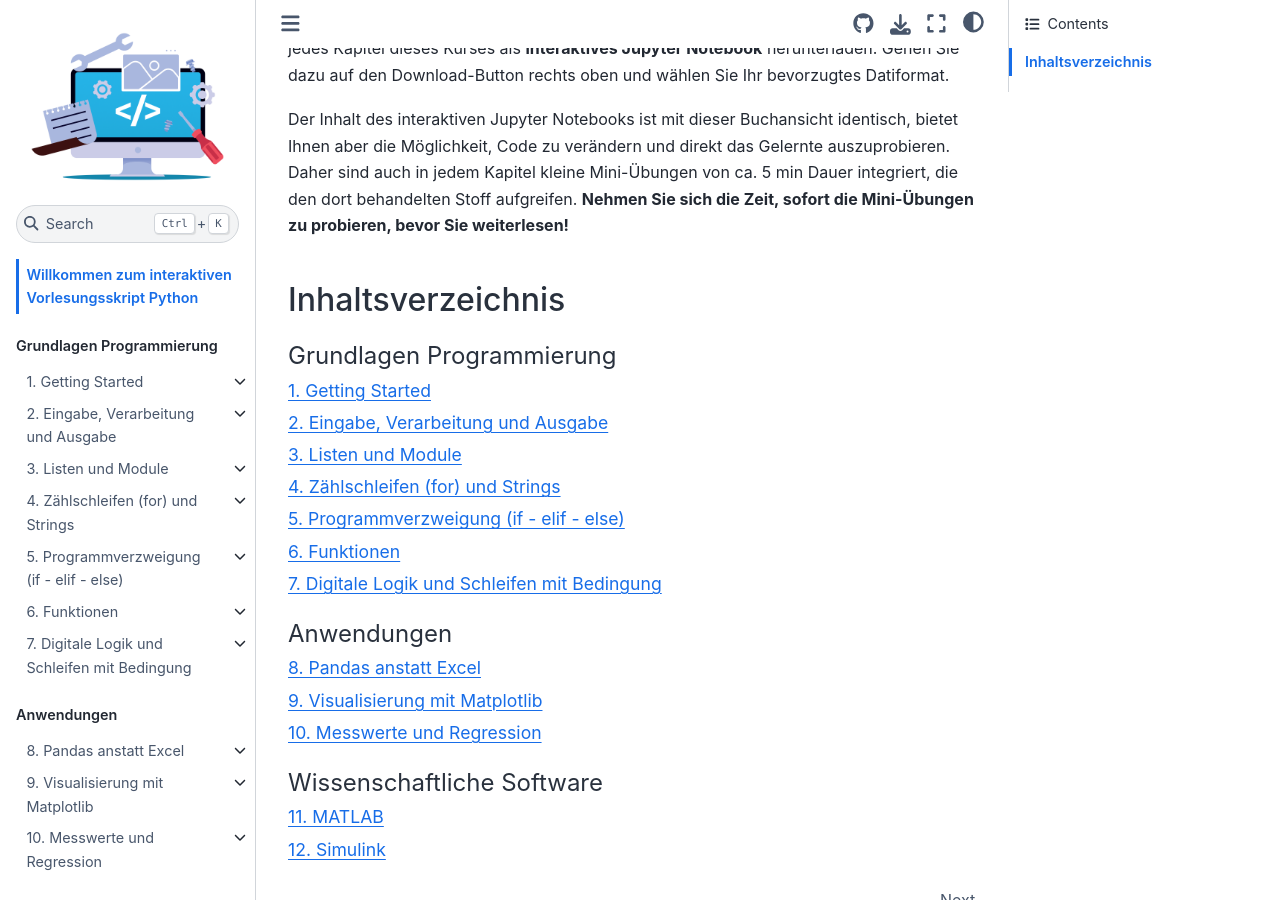
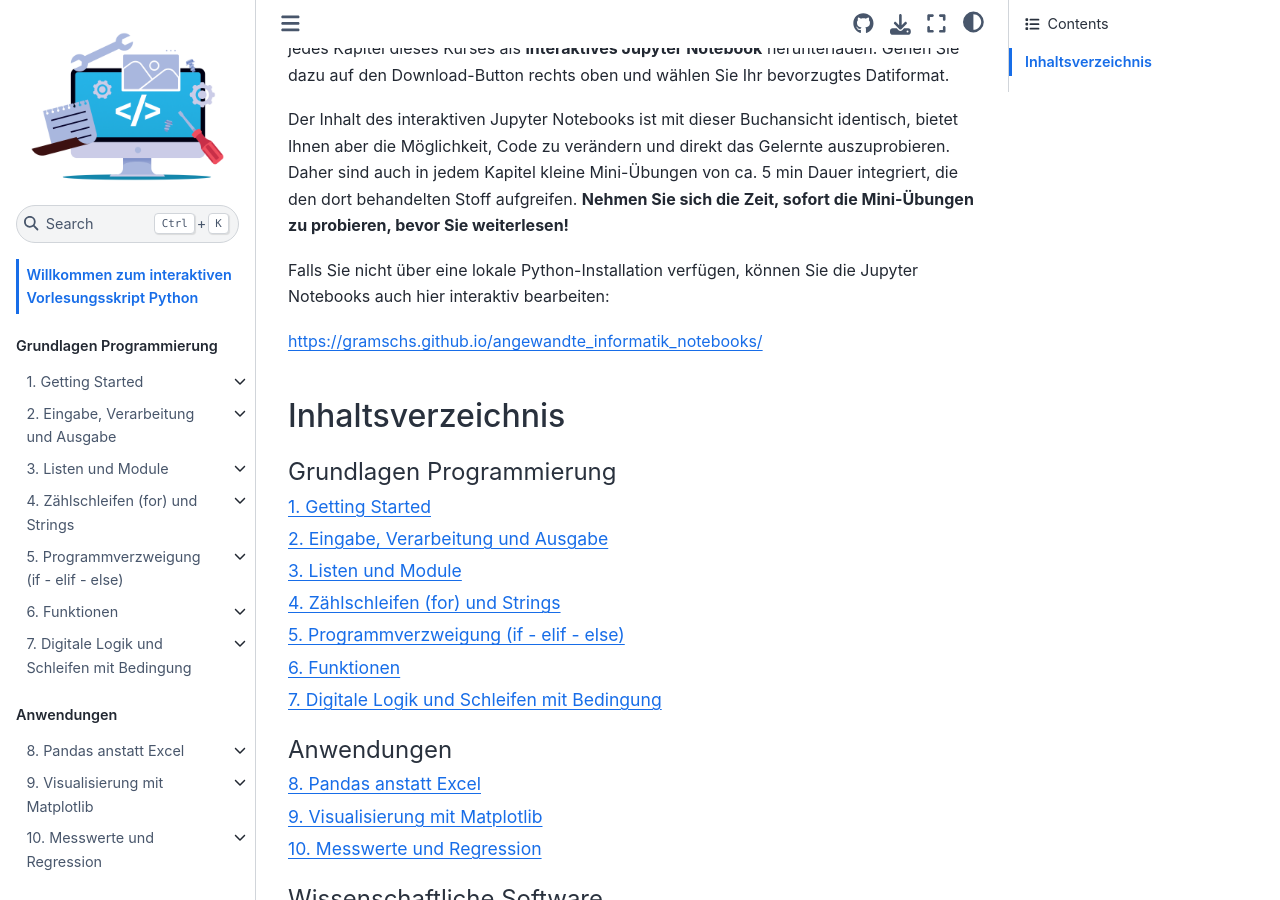
Before and after one commit to gramschs/book_python, a Jupyter Book: the page built from doc/intro.md, in a window 1280 px wide and 900 px high, scrolled down 457 px. Built offline with Jupyter Book 1.0.4 settings and Sphinx 7.4.7 and the Sphinx Book theme 1.1.4, drawn with Linux system fonts in a browser that asks for light colours.

Commit message:
link to JupyterLite

````diff
--- a/doc/intro.md
+++ b/doc/intro.md
@@ -17,6 +17,11 @@ Starten Sie parallel zum Durcharbeiten der Kursmaterialien Python. Gerne können
 
 Der Inhalt des interaktiven Jupyter Notebooks ist mit dieser Buchansicht identisch, bietet Ihnen aber die Möglichkeit, Code zu verändern und direkt das Gelernte auszuprobieren. Daher sind auch in jedem Kapitel kleine Mini-Übungen von ca. 5 min Dauer integriert, die den dort behandelten Stoff aufgreifen. **Nehmen Sie sich die Zeit, sofort die Mini-Übungen zu probieren, bevor Sie weiterlesen!**
 
+Falls Sie nicht über eine lokale Python-Installation verfügen, können Sie die Jupyter Notebooks auch hier interaktiv bearbeiten:
+
+[https://gramschs.github.io/angewandte_informatik_notebooks/](https://gramschs.github.io/angewandte_informatik_notebooks/)
+
 ## Inhaltsverzeichnis
+
 ```{tableofcontents}
 ```
````
